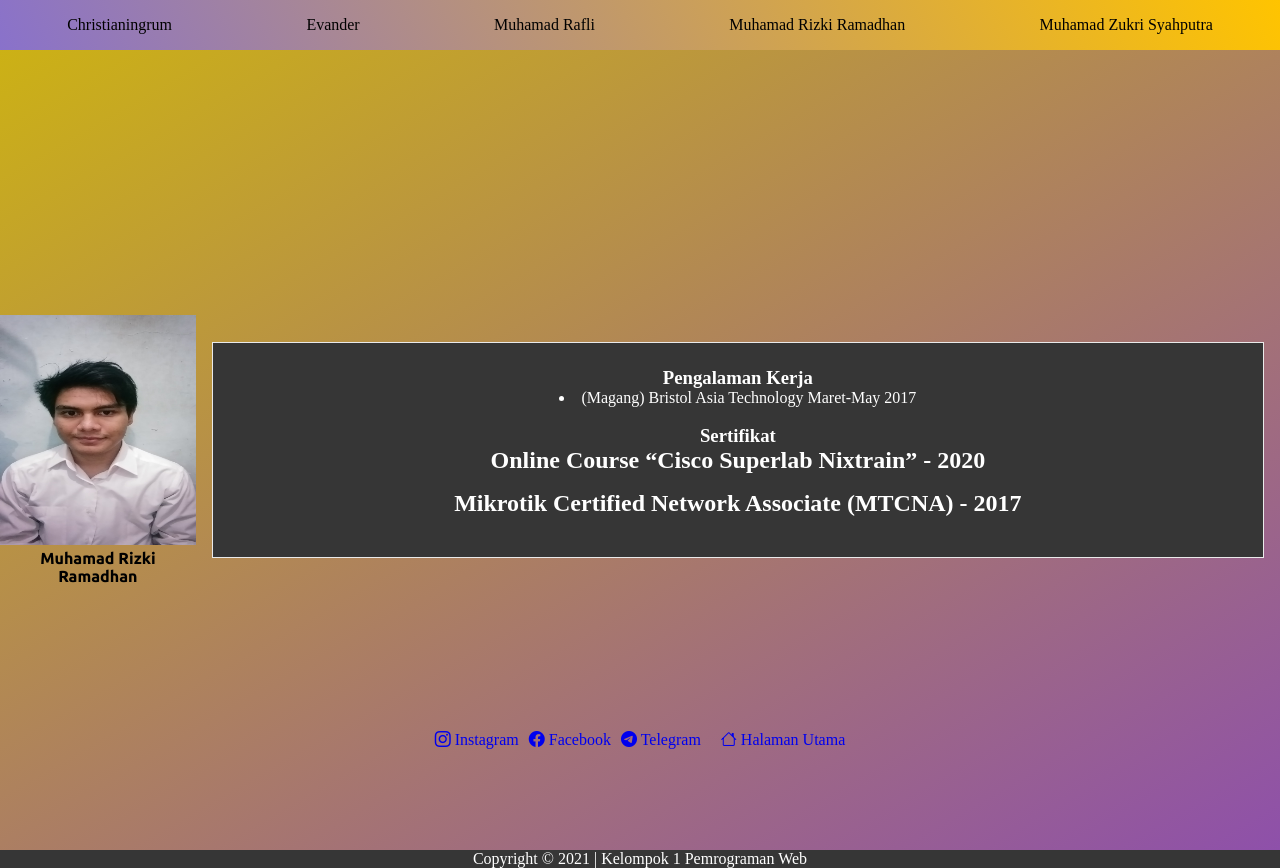
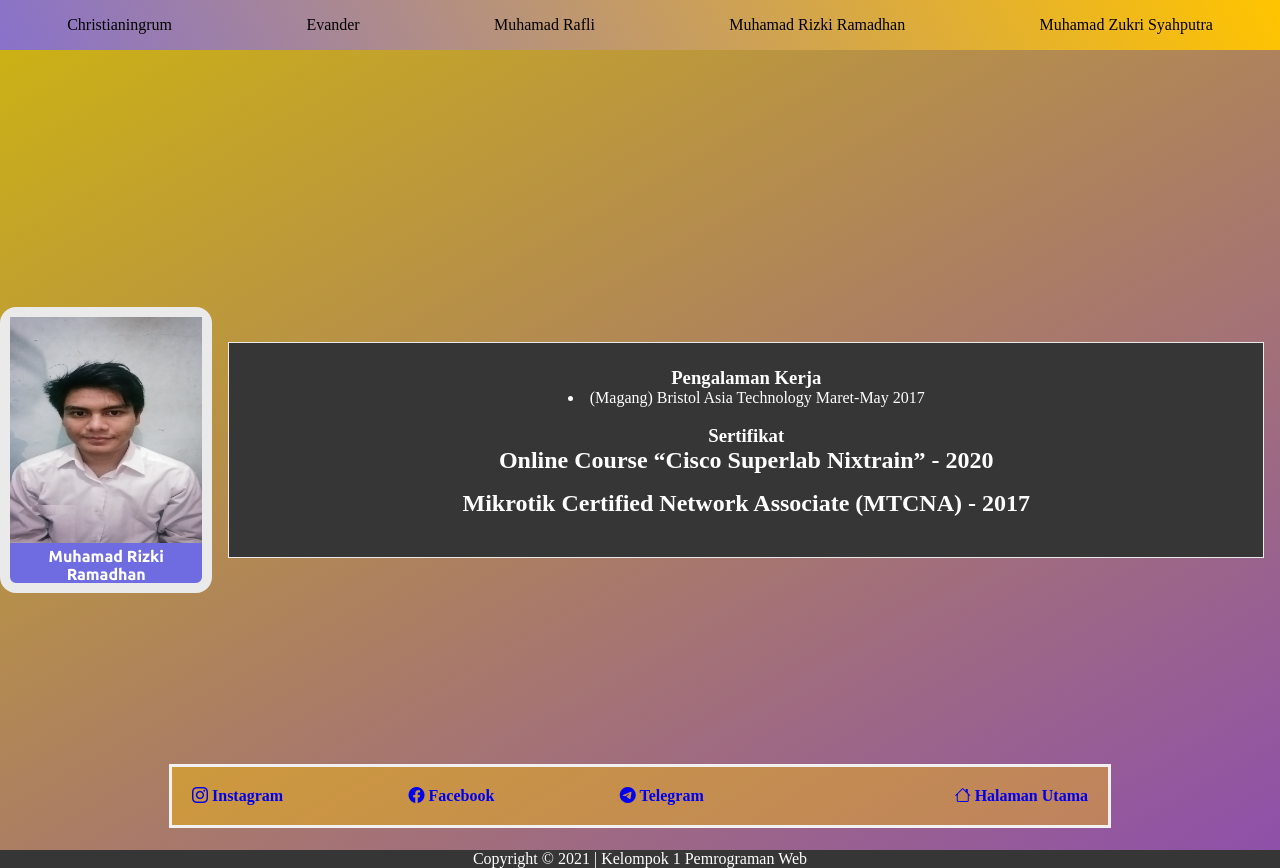
Before and after one commit to wimpoge/webpemrogramankelompok1, a Next.js app: page /Ram2 in a window 1280 px wide. Built offline with nearby package versions, Linux system fonts and the light colour scheme.

Commit message:
Add files via upload

```diff
--- a/styles/Home.module.css
+++ b/styles/Home.module.css
@@ -120,6 +120,17 @@
   margin-left: 0.5rem;
 }
 
+/* bg-img */
+.bgimg {
+  height: auto;
+  width: auto;
+  border: #eaeaea solid 10px;
+  border-radius: 1rem;
+  justify-content: center;
+  background-color: rgb(110, 108, 224);
+}
+
+
 
 
 @media (max-width: 600px) {
--- a/styles/about.module.css
+++ b/styles/about.module.css
@@ -26,6 +26,12 @@
 
   }
 
+  /* .card2:hover,
+  .card2:focus,
+  .card2:active {
+    color: white;
+    border-color: white;
+  } */
 
   .card2 h2 {
     margin: 0 0 1rem 0;
@@ -50,4 +56,5 @@
     text-align: center;
     font-family: 'Ubuntu', sans-serif;
     font-size: 16px;
+    color: white;
   }
--- a/styles/globals.css
+++ b/styles/globals.css
@@ -76,7 +76,7 @@ nav .logo button:hover{
 
 
 
-/* Menu */
+/* Menu
 .menu-toggle {
   display: none;
   flex-direction: column;
@@ -130,7 +130,7 @@ nav .logo button:hover{
 .menu-toggle input:checked ~ span:nth-child(4){
   background-color: black;
   transform: rotate(-45deg) translate(-1px, -1px);
-}
+} */
 
 
 
@@ -269,7 +269,6 @@ footer {
 
 
 
-
           /* Responsive */
 
 /* Tablet */
--- a/styles/sosmed.module.css
+++ b/styles/sosmed.module.css
@@ -1,8 +1,18 @@
 .wrapper {
-  position: absolute;;
-  align-items: center;
-  bottom: 10%;
-  justify-content: space-between;
+
+  background-color: rgb(0, 0, 0); /* Fallback color */
+  background-color: rgba(255, 196, 0, 0.4); /* Black w/opacity/see-through */
+  color: white;
+  font-weight: bold;
+  border: 3px solid #f1f1f1;
+  position: absolute;
+  bottom: 0.5rem;
+  left: 50%;
+  transform: translate(-50%, -50%);
+  z-index: 2;
+  width: 70%;
+  padding: 20px;
+  text-align: center;
 
 
 
@@ -12,18 +22,19 @@ display: flex;
 list-style: none;
 justify-content: space-between;
 width: 100%;
-gap: 10px;
-height: 50px;
+z-index: 4;
+
 
 }
 
-
-
+.li {
+  color: black;
+}
 
 
 .Instagram{
 
-
+    z-index: 2;
 
   }
 
```
